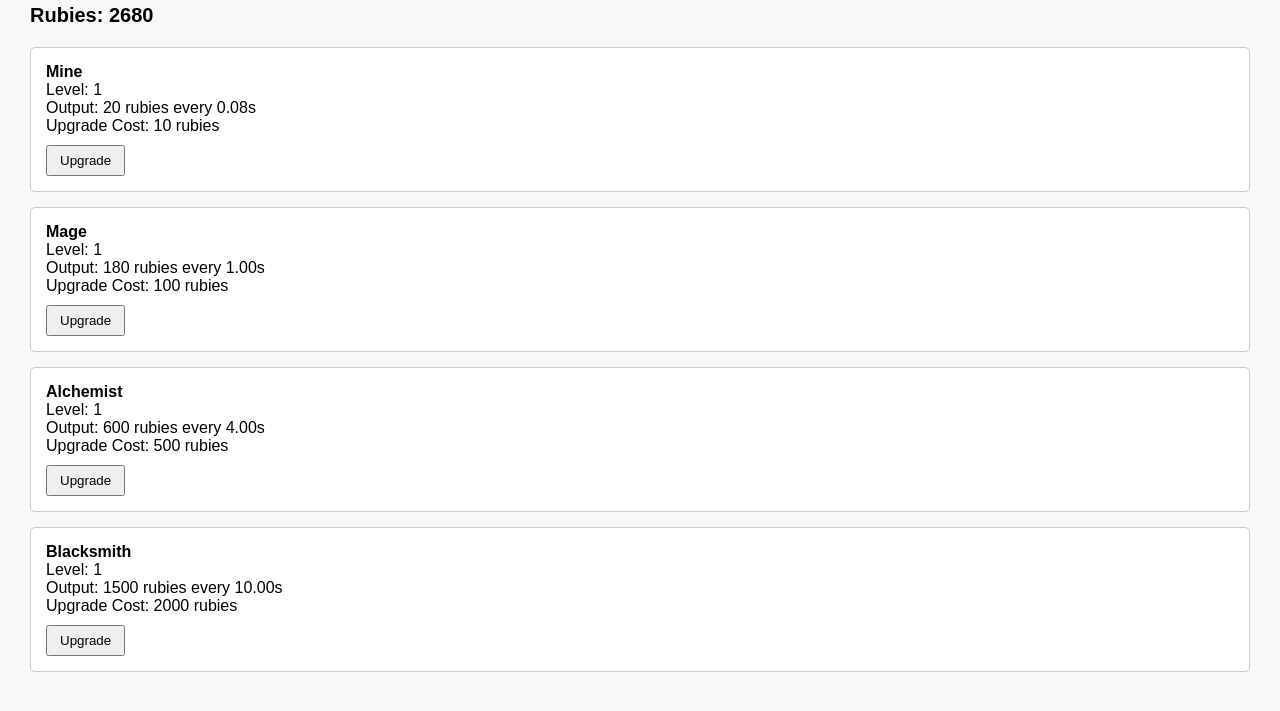
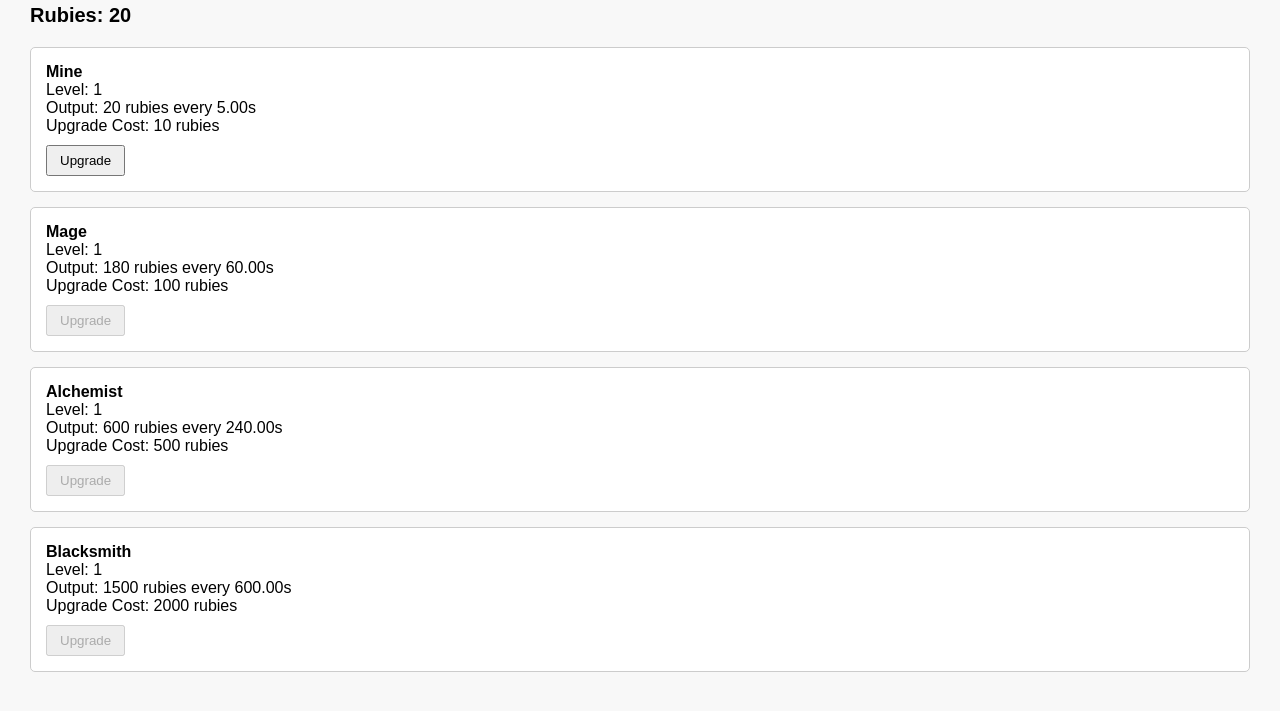
Before and after one commit to Ampharel/rig-testing, a plain HTML site: page index.html in a window 1280 px wide. Shown: the part 69-780 px from the top of the page. Drawn offline with Linux system fonts and the light colour scheme.

Commit message:
Update index.html

```diff
--- a/index.html
+++ b/index.html
@@ -49,14 +49,14 @@
   <div id="buildings"></div>
 
   <script>
-    const TIME_SCALE = 1 / 60; // 1 minute = 1 second
+    const TIME_SCALE = 1;
     let rubies = 0;
 
     const BUILDINGS = [
-      { name: 'Mine', interval: 5, baseOutput: 20, baseCost: 10 },
-      { name: 'Mage', interval: 60, baseOutput: 180, baseCost: 100 },
-      { name: 'Alchemist', interval: 240, baseOutput: 600, baseCost: 500 },
-      { name: 'Blacksmith', interval: 600, baseOutput: 1500, baseCost: 2000 }
+      { name: 'Mine', interval: 5, baseOutput: 20, baseCost: 10 },        // 5 sec
+      { name: 'Mage', interval: 60, baseOutput: 180, baseCost: 100 },     // 60 sec
+      { name: 'Alchemist', interval: 240, baseOutput: 600, baseCost: 500 }, // 240 sec
+      { name: 'Blacksmith', interval: 600, baseOutput: 1500, baseCost: 2000 } // 600 sec
     ];
 
     const buildings = BUILDINGS.map(b => ({
```
